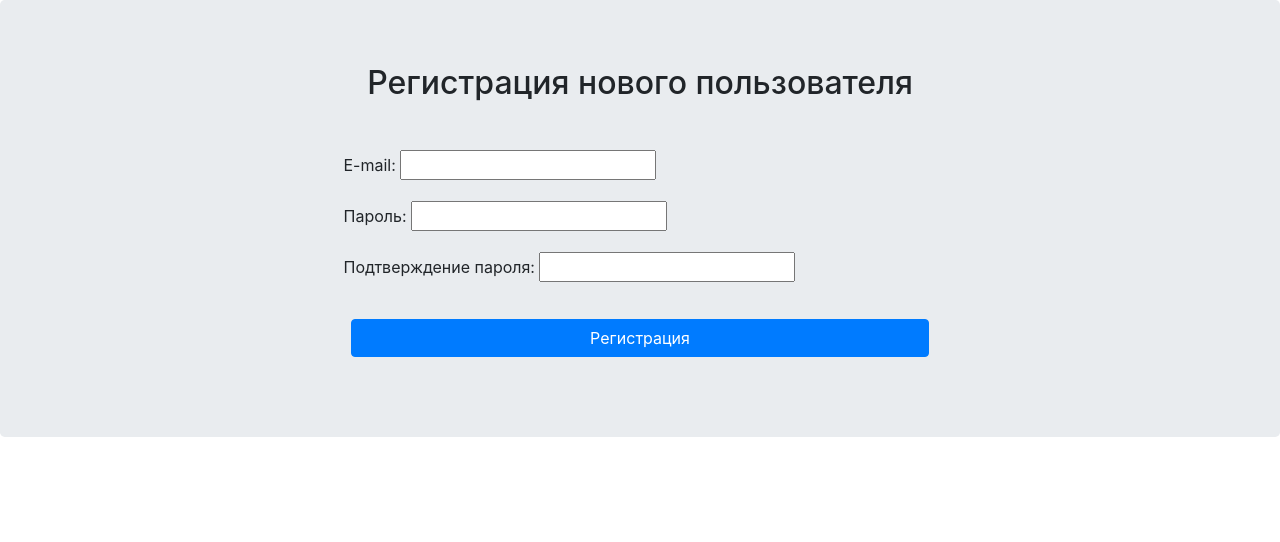
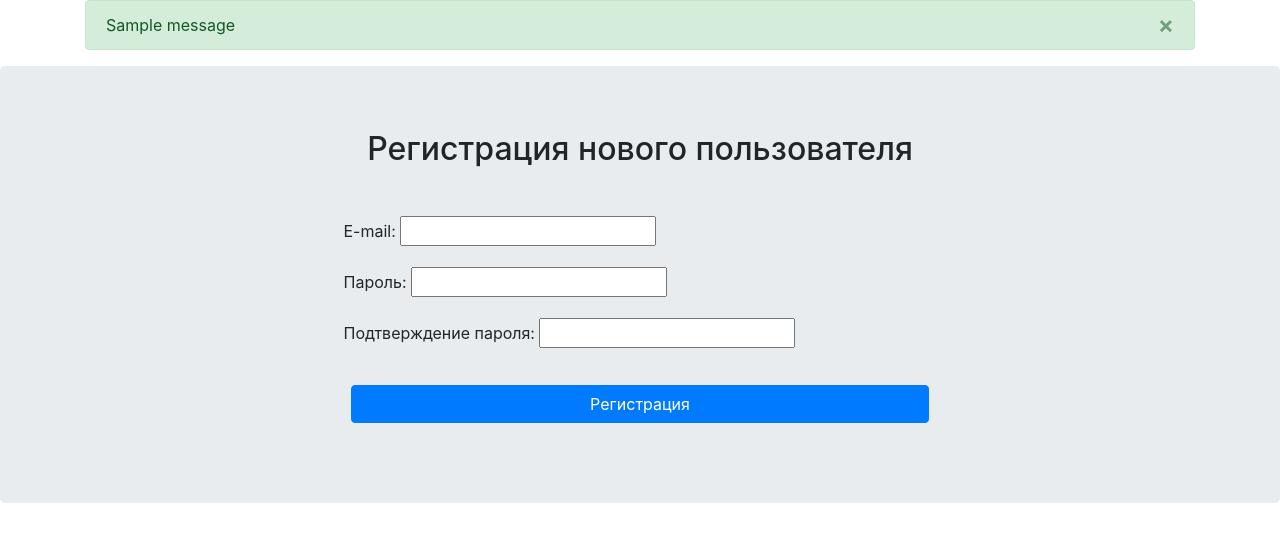
Before and after one commit to NehvedovichVlad/scraping_service, a Django app: page /accounts/register/ in a window 1280 px wide. Shown: the part 80-622 px from the top of the page. Run offline with Django 3.2, Linux system fonts and the light colour scheme; tables that the repository leaves empty hold one stand-in row (values such as "Sample post"); one stand-in notice (Sample message) is shown.

Commit message:
message windows

```diff
--- a/src/accounts/templates/accounts/register_done.html
+++ b/src/accounts/templates/accounts/register_done.html
@@ -4,14 +4,14 @@
 
 
 {% block search %}
-<div class="jumbotron">
       <div class="row">
          <div class="form-group col-md-6 mx-auto">
             <h2 class="text-center mb-5">Приветствуем нового пользователя {{ new_user.email }}</h2>
+            <div class="form-group col-md-10 mx-auto">
             <p>Вы зарегистрировались в системе. Теперь вы можете <a href="{% url 'login' %}">войти</a></p>
          </div>
+         </div>
       </div>
-</div>
 
 
 {% endblock %}
--- a/src/accounts/views.py
+++ b/src/accounts/views.py
@@ -5,6 +5,7 @@ from django.contrib.auth import authenticate, login, logout, get_user_model
 from accounts.forms import UserLoginForm, UserRegisterForm, UserUpdateForm
 
 User = get_user_model()
+
 
 def login_view(request):
     if request.method == 'POST':
@@ -35,6 +36,7 @@ def register_view(request):
             new_user = form.save(commit=False)
             new_user.set_password(form.cleaned_data['password'])
             new_user.save()
+            messages.success(request, 'Пользователь добавлен в систему.')
             return render(request, 'accounts/register_done.html', {'new_user': new_user})
         else:
             messages.error(request, 'Ошибка регистрации')
@@ -55,6 +57,8 @@ def update_view(request):
                 user.language = data['language']
                 user.send_email = data['send_email']
                 user.save()
+                messages.success(request, 'Данные сохранены')
+
                 return redirect('home')
 
         form = UserUpdateForm(
@@ -72,4 +76,5 @@ def delete_view(request):
         if request.method == 'POST':
             qs = User.objects.get(pk=user.pk)
             qs.delete()
+            messages.error(request, 'Пользователь удален')
     return redirect('home')
--- a/src/templates/base.html
+++ b/src/templates/base.html
@@ -14,6 +14,7 @@
 </head>
   <body>
   {% include 'inc/_nav.html' %}
+
   {% block search %} {% endblock %}
   {% block vacancy %} {% endblock %}
 
--- a/src/templates/inc/_nav.html
+++ b/src/templates/inc/_nav.html
@@ -17,6 +17,32 @@
 
    {% endif %}
 
+</nav>
+<div class="container">
+   <div class="row">
+      <div class="col-12">
+         {% if messages %}
 
+         {% for message in messages %}
+         {% if message.level == DEFAULT_MESSAGE_LEVELS.ERROR %}
+         <div class="alert alert-danger alert-dismissible fade show" role="alert">
+            {{ message }}
+            <button type="button" class="close" data-dismiss="alert" aria-label="Close">
+               <span aria-hidden="true">&times;</span>
+            </button>
+         </div>
+         {% else %}
+         <div class="alert alert-success alert-dismissible fade show" role="alert">
+            {{ message }}
+            <button type="button" class="close" data-dismiss="alert" aria-label="Close">
+               <span aria-hidden="true">&times;</span>
+            </button>
+         </div>
+         {% endif %}
 
-</nav>
+         {% endfor %}
+
+         {% endif %}
+      </div>
+   </div>
+</div>
```
